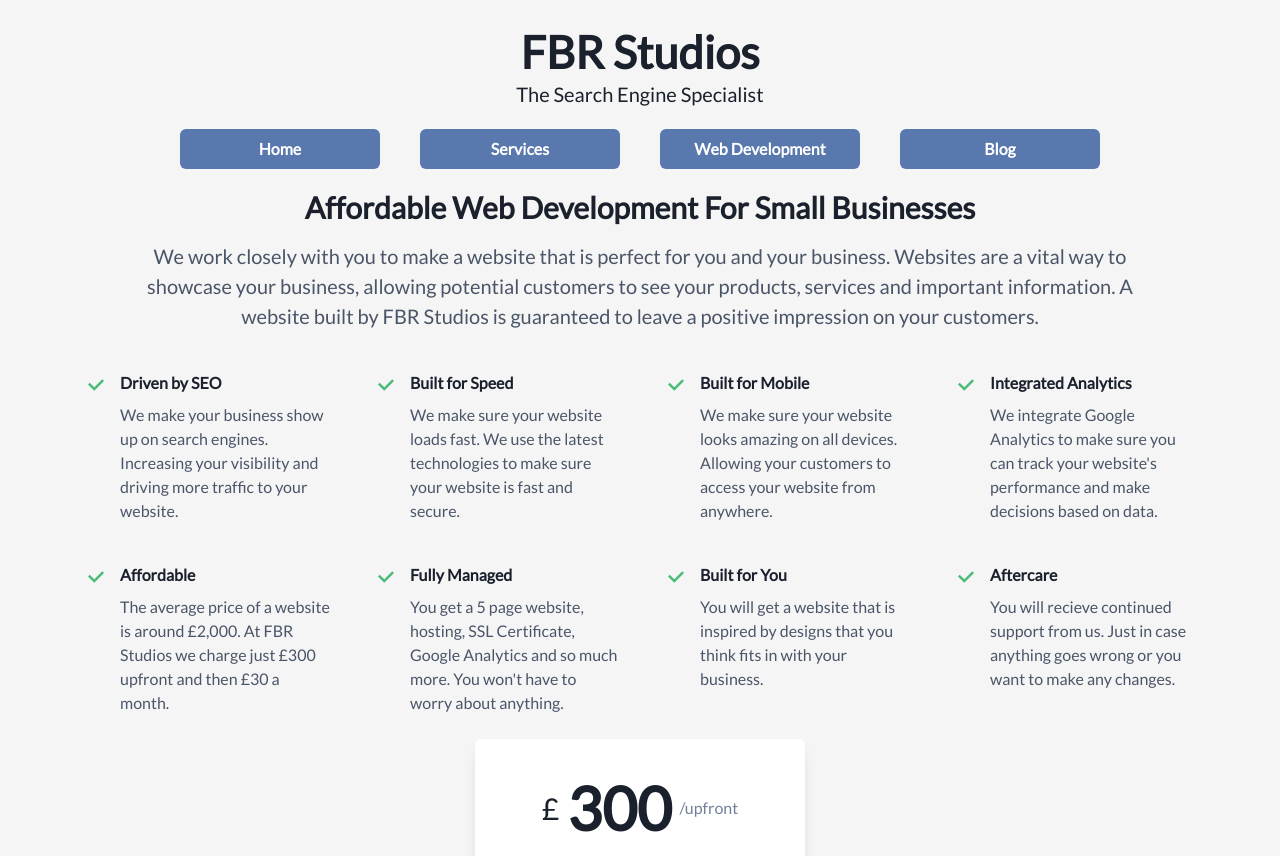
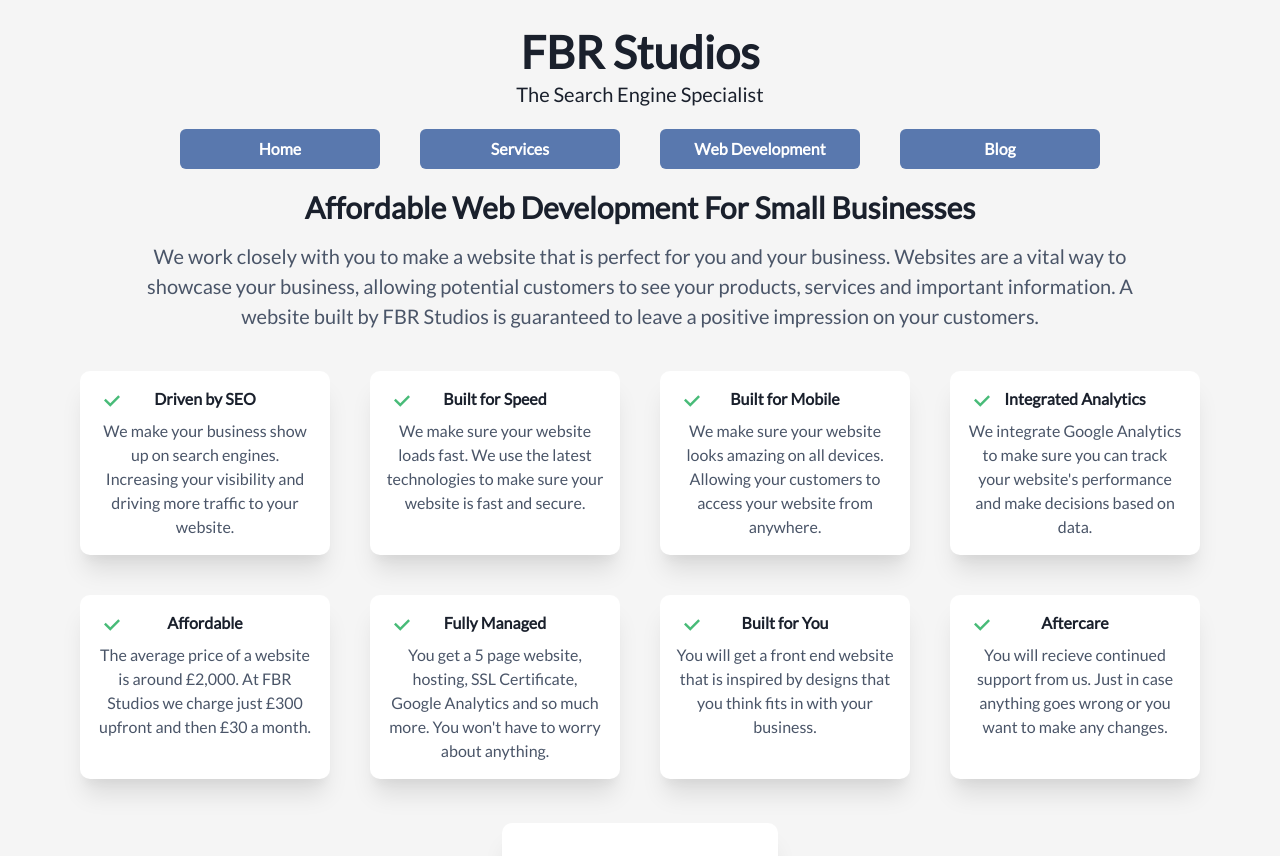
Before and after one commit to fratsma/fbr-studio, a Gatsby site: page /webDev in a window 1280 px wide. Shown: the top 856 px of the page. Built offline with nearby package versions, Linux system fonts and the light colour scheme; Gatsby itself is replaced by a stand-in of ours.

Commit message:
big commit

```diff
--- a/components/bestSellingServices.js
+++ b/components/bestSellingServices.js
@@ -58,13 +58,17 @@
                 </CardBody>
 
                 <CardFooter>
+                <Link href={'/services'}>
                 <Button variant='solid' bg={colours.lightblue} color={colours.white}>
                     View More
                 </Button>
+                </Link>
 
+                <Link href={'https://buy.stripe.com/fZe4jW5ZK9gq93yeUU'}>
                 <Button variant='solid' bg={colours.lightblue} color={colours.white} marginLeft={5}>
-                    Add to Cart
+                    Buy Now
                 </Button>
+                </Link>
                 </CardFooter>
             </Stack>
             </Card>
--- a/components/pricing.js
+++ b/components/pricing.js
@@ -10,20 +10,17 @@
   ListIcon,
   Button,
   useColorModeValue,
+  Link,
 } from '@chakra-ui/react';
 import { CheckIcon } from '@chakra-ui/icons';
 import colours from "../config/colours";
 
 export default function Pricing() {
   return (
-    <Center py={6}>
+    <Center py={6} marginTop={5}>
       <Box
         maxW={'330px'}
-        w={'full'}
-        bg={useColorModeValue('white', 'gray.800')}
-        boxShadow={'lg'}
-        rounded={'md'}
-        overflow={'hidden'}>
+        bg={colours.white}  padding={4} borderRadius={10} shadow="xl">
         <Stack
           textAlign={'center'}
           p={6}
@@ -46,6 +43,7 @@
           </Stack>
         </Stack>
 
+            <Link href="https://buy.stripe.com/eVaeYA5ZKboy4NieUZ">
           <Center>
           <Button
             mb={5}
@@ -60,7 +58,9 @@
 >
                         Buy Now
                     </Button>
+
                 </Center>
+                    </Link>
         </Box>
 
     </Center>
--- a/components/products.js
+++ b/components/products.js
@@ -96,12 +96,15 @@
             <Divider />
             <CardFooter>
                 <ButtonGroup spacing='2'>
+                <Link href={props.link} >
+
                 <Button variant='solid' bg={colours.lightblue} color={colours.white}
                 _hover={{
                 bg: 'green.500',
             }}>
                     Buy now
                 </Button>
+                </Link>
 
                 </ButtonGroup>
             </CardFooter>
--- a/package.json
+++ b/package.json
@@ -25,10 +25,10 @@
     "@fontsource/open-sans": "^4.5.13",
     "@fontsource/overpass": "^4.5.10",
     "@fontsource/questrial": "^4.5.10",
-
     "framer-motion": "^7.10.3",
-    "gatsby": "^4.24.5",
+    "gatsby": "^5.4.1",
     "gatsby-plugin-manifest": "^5.4.0",
+    "gatsby-source-stripe": "^4.0.0",
     "react": "^18.1.0",
     "react-dom": "^18.1.0",
     "react-node": "^1.0.2"
--- a/src/pages/webDev.js
+++ b/src/pages/webDev.js
@@ -48,81 +48,81 @@
       <Container maxW={'6xl'} mt={10}>
         <SimpleGrid columns={{ base: 1, md: 2, lg: 4 }} spacing={10}>
 
-            <HStack align={'top'}>
-              <Box color={'green.400'} px={2}>
+            <HStack align={'top'} bg={colours.white} maxW={'7xl'} padding={4} borderRadius={10} shadow="xl">
+            <Box color={'green.400'} px={2} position={'absolute'}>
                 <Icon as={CheckIcon} />
               </Box>
-              <VStack align={'start'}>
+              <VStack textAlign={'center'}>
                 <Text fontWeight={600}>Driven by SEO</Text>
                 <Text color={'gray.600'}>We make your business show up on search engines. Increasing your visibility and driving more traffic to your website.</Text>
               </VStack>
             </HStack>
 
-            <HStack align={'top'}>
-              <Box color={'green.400'} px={2}>
+            <HStack align={'top'} bg={colours.white} maxW={'7xl'} padding={4} borderRadius={10} shadow="xl">
+            <Box color={'green.400'} px={2} position={'absolute'}>
                 <Icon as={CheckIcon} />
               </Box>
-              <VStack align={'start'}>
+              <VStack textAlign={'center'}>
                 <Text fontWeight={600}>Built for Speed</Text>
                 <Text color={'gray.600'}>We make sure your website loads fast. We use the latest technologies to make sure your website is fast and secure.</Text>
               </VStack>
             </HStack>
 
-            <HStack align={'top'}>
-              <Box color={'green.400'} px={2}>
+            <HStack align={'top'} bg={colours.white} maxW={'7xl'} padding={4} borderRadius={10} shadow="xl">
+            <Box color={'green.400'} px={2} position={'absolute'}>
                 <Icon as={CheckIcon} />
               </Box>
-              <VStack align={'start'}>
+              <VStack textAlign={'center'}>
                 <Text fontWeight={600}>Built for Mobile</Text>
                 <Text color={'gray.600'}>We make sure your website looks amazing on all devices. Allowing your customers to access your website from anywhere.</Text>
               </VStack>
             </HStack>
 
-            <HStack align={'top'}>
-              <Box color={'green.400'} px={2}>
+            <HStack align={'top'}  bg={colours.white} maxW={'7xl'} padding={4} borderRadius={10} shadow="xl">
+            <Box color={'green.400'} px={2} position={'absolute'}>
                 <Icon as={CheckIcon} />
               </Box>
-              <VStack align={'start'}>
+              <VStack textAlign={'center'}>
                 <Text fontWeight={600}>Integrated Analytics</Text>
                 <Text color={'gray.600'}>We integrate Google Analytics to make sure you can track your website's performance and make decisions based on data. </Text>
               </VStack>
             </HStack>
 
-            <HStack align={'top'}>
-              <Box color={'green.400'} px={2}>
+            <HStack align={'top'} bg={colours.white} maxW={'7xl'} padding={4} borderRadius={10} shadow="xl">
+            <Box color={'green.400'} px={2} position={'absolute'}>
                 <Icon as={CheckIcon} />
               </Box>
-              <VStack align={'start'}>
+              <VStack textAlign={'center'}>
                 <Text fontWeight={600}>Affordable</Text>
                 <Text color={'gray.600'}>The average price of a website is around £2,000. At FBR Studios we charge just £300 upfront and then £30 a month.   </Text>
               </VStack>
             </HStack>
 
-            <HStack align={'top'}>
-              <Box color={'green.400'} px={2}>
+            <HStack align={'top'} bg={colours.white} maxW={'7xl'} padding={4} borderRadius={10} shadow="xl">
+              <Box color={'green.400'} px={2} position={'absolute'}>
                 <Icon as={CheckIcon} />
               </Box>
-              <VStack align={'start'}>
+              <VStack textAlign={'center'}>
                 <Text fontWeight={600}>Fully Managed</Text>
                 <Text color={'gray.600'}>You get a 5 page website, hosting, SSL Certificate, Google Analytics and so much more. You won't have to worry about anything.   </Text>
               </VStack>
             </HStack>
 
-            <HStack align={'top'}>
-              <Box color={'green.400'} px={2}>
+            <HStack align={'top'} bg={colours.white} maxW={'7xl'} padding={4} borderRadius={10} shadow="xl">
+            <Box color={'green.400'} px={2} position={'absolute'}>
                 <Icon as={CheckIcon} />
               </Box>
-              <VStack align={'start'}>
+              <VStack textAlign={'center'}>
                 <Text fontWeight={600}>Built for You</Text>
-                <Text color={'gray.600'}>You will get a website that is inspired by designs that you think fits in with your business. </Text>
+                <Text color={'gray.600'}>You will get a front end website that is inspired by designs that you think fits in with your business. </Text>
               </VStack>
             </HStack>
 
-            <HStack align={'top'}>
-              <Box color={'green.400'} px={2}>
+            <HStack align={'top'}bg={colours.white} maxW={'7xl'} padding={4} borderRadius={10} shadow="xl">
+            <Box color={'green.400'} px={2} position={'absolute'}>
                 <Icon as={CheckIcon} />
               </Box>
-              <VStack align={'start'}>
+              <VStack textAlign={'center'}>
                 <Text fontWeight={600}>Aftercare</Text>
                 <Text color={'gray.600'}>You will recieve continued support from us. Just in case anything goes wrong or you want to make any changes.</Text>
               </VStack>
```
Also changed, not shown: components/blogArticleList.js (added, +94 -0 lines), src/pages/blog.js (+14 -0 lines), src/pages/services.js (+9 -2 lines), src/images/icon.png (added), 1 other file.
